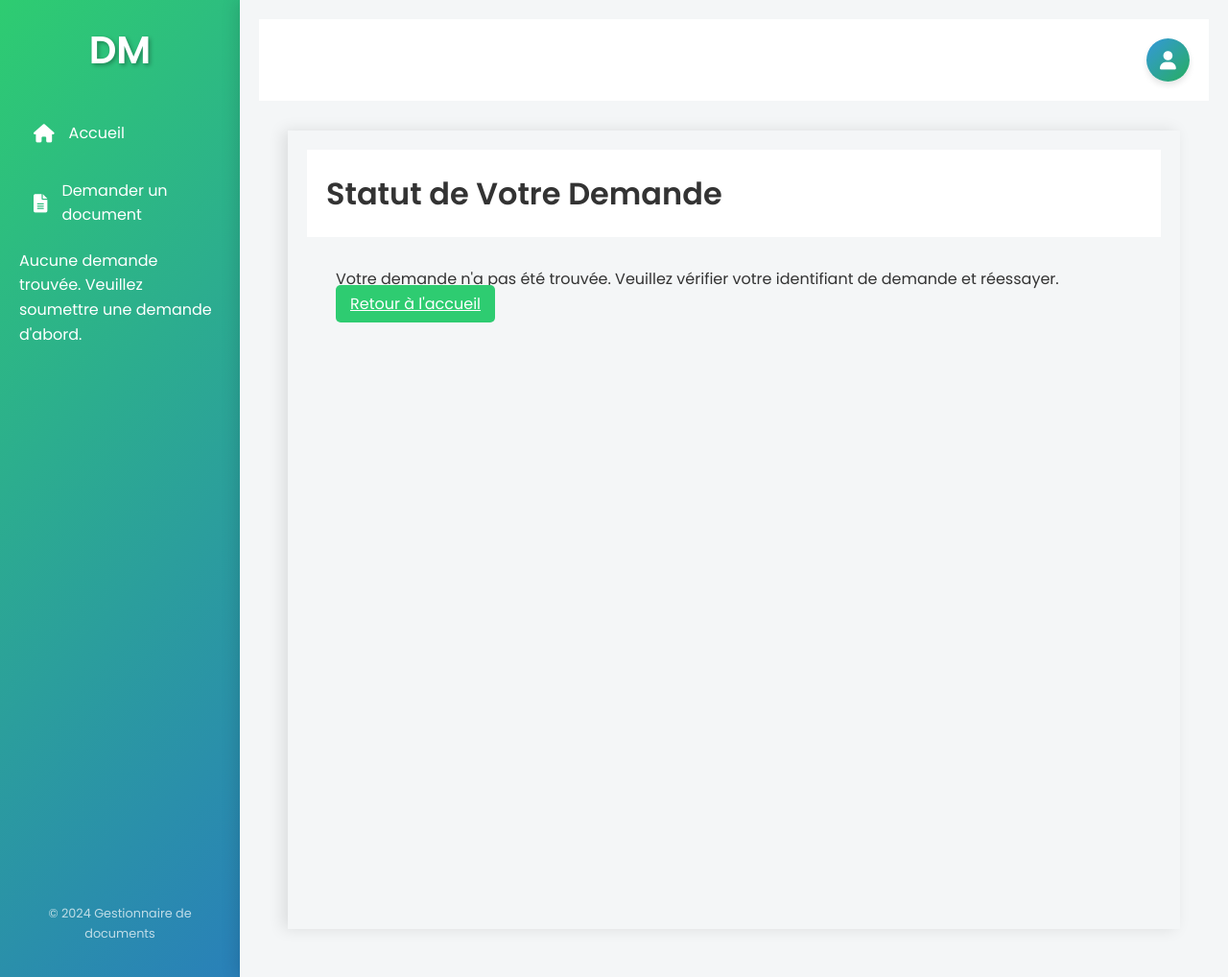
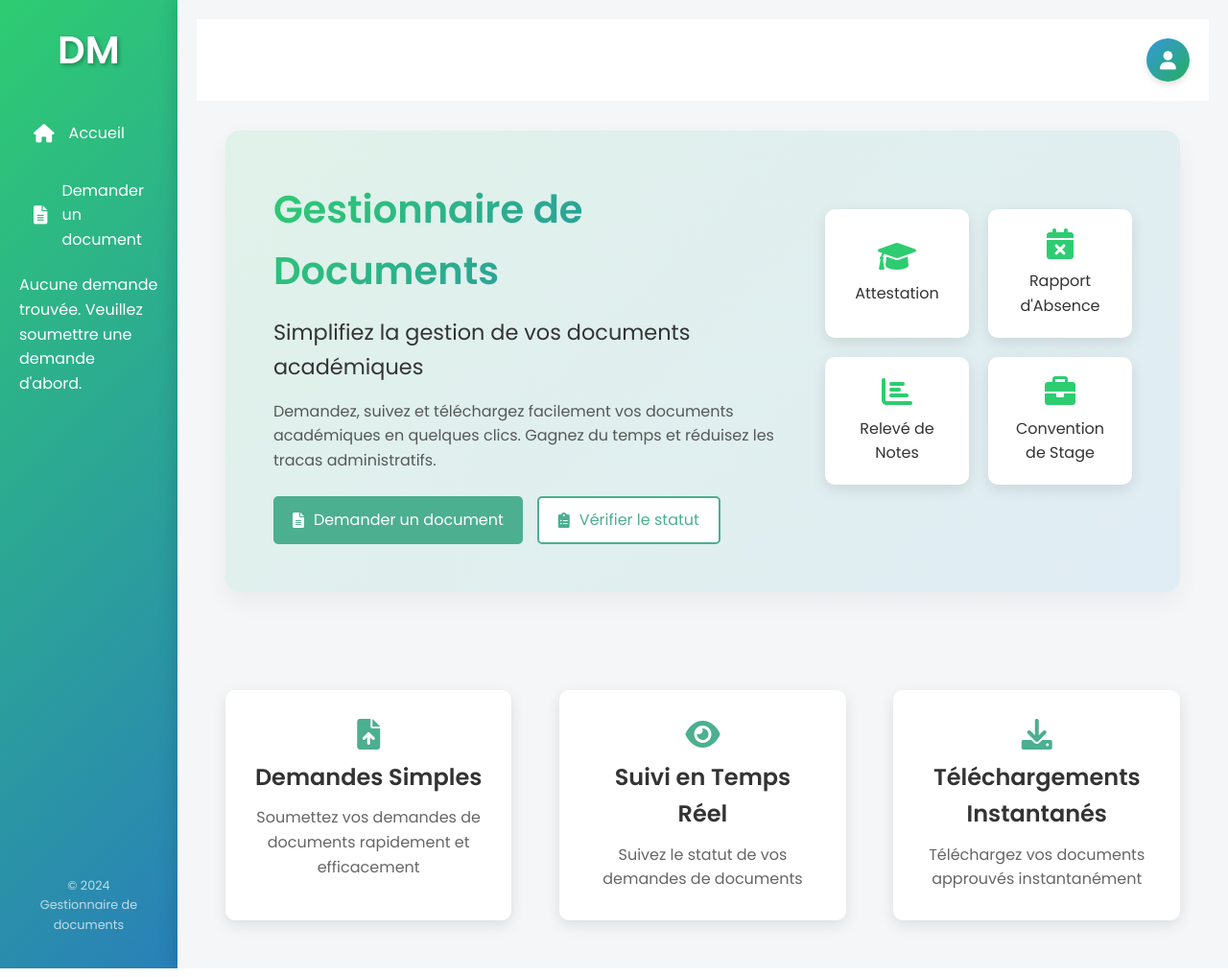
Before and after one commit to samikhalfi/document_manager, a Flask app: template app/templates/status.html in a window 1280 px wide. Shown: the whole page at 96% size. Run offline with Flask 3, Linux system fonts and the light colour scheme; the template is opened without the code that fills it, so the values that code supplies are empty.

Commit message:
Update status.html

```diff
--- a/app/templates/status.html
+++ b/app/templates/status.html
@@ -1,104 +1,63 @@
-{% extends 'base.html' %}
+{% extends "base.html" %}
 
 {% block content %}
-<div class="content-wrapper">
-    <div class="content-header">
-        <div class="header-title">
-            <h2>Statut de Votre Demande</h2>
+<div class="home-container">
+    <!-- Section Hero -->
+    <div class="home-hero">
+        <div class="hero-content">
+            <h1 class="hero-title">Gestionnaire de Documents</h1>
+            <p class="hero-subtitle">Simplifiez la gestion de vos documents académiques</p>
+            <p class="hero-description">
+                Demandez, suivez et téléchargez facilement vos documents académiques en quelques clics. Gagnez du temps et réduisez les tracas administratifs.
+            </p>
+            <div class="hero-actions">
+                <a href="/request" class="btn btn-primary">
+                    <i class="fas fa-file-alt"></i> Demander un document
+                </a>
+                <a href="/status" class="btn btn-secondary">
+                    <i class="fas fa-clipboard-list"></i> Vérifier le statut
+                </a>
+            </div>
+        </div>
+        <div class="hero-illustration">
+            <div class="document-icons1">
+                <div class="document-icon attestation">
+                    <i class="fas fa-graduation-cap"></i>
+                    <span>Attestation</span>
+                </div>
+                <div class="document-icon absence">
+                    <i class="fas fa-calendar-times"></i>
+                    <span>Rapport d'Absence</span>
+                </div>
+                <div class="document-icon grades">
+                    <i class="fas fa-chart-bar"></i>
+                    <span>Relevé de Notes</span>
+                </div>
+                <div class="document-icon internship">
+                    <i class="fas fa-briefcase"></i>
+                    <span>Convention de Stage</span>
+                </div>
+            </div>
         </div>
     </div>
 
-    <div class="content-area">
-        {% if request_data %}
-            <div class="status-container">
-                <!-- Status Section -->
-                <div class="status-content">
-                    <h3 class="status-title">Demande Soumise avec Succès</h3>
-                    <br>
-                    <p class="status-subtitle">Merci pour votre demande</p>
-                    <p class="status-description">
-                        Notre équipe est actuellement en train de traiter votre demande.
-                        Nous vous tiendrons informé de son évolution.
-                    </p>
-
-                    <div class="status-actions">
-                        <strong>Statut :</strong>
-                        <span class="status-text">{{ request_data['status'] }}</span>
-                    </div>
-                </div>
-
-                <!-- Request Details -->
-                <div class="request-details">
-                    <div><strong>Numéro de Demande :</strong> {{ request_data['request_id'] }}</div>
-                    <div><strong>Type de Document :</strong> {{ request_data['document_type'] }}</div>
-                    <div><strong>Nom :</strong> {{ request_data['name'] }}</div>
-                    <div><strong>Email :</strong> {{ request_data['email'] }}</div>
-                    <div><strong>Détails de la Demande :</strong> {{ request_data['message'] }}</div>
-                    <br>
-
-                    <!-- Additional dynamic content based on document type -->
-                    {% if request_data['document_type'] == "Attestation d'Absence" %}
-                        <div><strong>Date de Début :</strong> {{ request_data['start_date'] or "Non spécifiée" }}</div>
-                        <div><strong>Date de Fin :</strong> {{ request_data['end_date'] or "Non spécifiée" }}</div>
-                    {% elif request_data['document_type'] == "Relevé de Notes" %}
-                        <div><strong>Année :</strong> {{ request_data['year'] or "Non spécifiée" }}</div>
-                        <div><strong>Semestre :</strong> {{ request_data['semester'] or "Non spécifié" }}</div>
-                    {% elif request_data['document_type'] == "Certificat de Scolarité" %}
-                        <div><strong>Année Scolaire :</strong> {{ request_data['academic_year'] or "Non spécifiée" }}</div>
-                        <div><strong>Spécialité :</strong> {{ request_data['specialization'] or "Non spécifiée" }}</div>
-                    {% elif request_data['document_type'] == "Convention de Stage" %}
-                        <div><strong>Entreprise :</strong> {{ request_data['company'] or "Non spécifiée" }}</div>
-                        <div><strong>Durée :</strong> {{ request_data['duration'] or "Non spécifiée" }}</div>
-                    {% endif %}
-
-                    <!-- Rejection Reason -->
-                    {% if request_data['status'] == 'Rejeté' %}
-                        <div><strong>Motif de Rejet :</strong> {{ request_data['rejection_reason'] or "Aucun motif fourni." }}</div>
-                    {% endif %}
-                </div>
-                <br>
-                <!-- Actions -->
-                <div class="hero-actions">
-                    <a href="{{ url_for('main.home') }}" class="btn btn-primary">
-                        <i class="fas fa-file-alt"></i> Retour à l'accueil
-                    </a>
-                    {% if request_data['status'] == 'Approuvé' %}
-                    <a href="{{ url_for('main.download_document', filename=request_data['filename']) }}" class="btn btn-success">
-                        <i class="fas fa-download"></i> Télécharger le document
-                    </a>
-                    {% else %}
-                        <p>Votre demande n'a pas encore été approuvée. Veuillez attendre l'approbation pour télécharger.</p>
-                    {% endif %}
-
-                </div>
-
-            </div>
-            <br>
-            <!-- Info Section -->
-            <div class="feature1">
-                <i class="fas fa-clock"></i>
-                <h3>Temps de traitement estimé</h3>
-                <p>Votre demande sera traitée sous 3 à 5 jours ouvrables.</p>
-            </div>
-
-            <!-- Steps Section -->
-            <div class="steps-grid">
-                <div class="steps-item">
-                    <i class="fas fa-info-circle"></i>
-                    <span>Prochaines étapes</span>
-                </div>
-                <div class="steps-item">
-                    <i class="fas fa-envelope"></i>
-                    <span>Notification par e-mail</span>
-                </div>
-            </div>
-
-        {% else %}
-            <div class="alert alert-warning">
-                <p>Votre demande n'a pas été trouvée. Veuillez vérifier votre identifiant de demande et réessayer.</p>
-                <a href="{{ url_for('main.home') }}" class="btn btn-primary">Retour à l'accueil</a>
-            </div>
-        {% endif %}
+    <!-- Section Fonctionnalités -->
+    <div class="home-features">
+        <div class="feature">
+            <i class="fas fa-file-upload"></i>
+            <h3>Demandes Simples</h3>
+            <p>Soumettez vos demandes de documents rapidement et efficacement</p>
+        </div>
+        <div class="feature">
+            <i class="fas fa-eye"></i>
+            <h3>Suivi en Temps Réel</h3>
+            <p>Suivez le statut de vos demandes de documents</p>
+        </div>
+        <div class="feature">
+            <i class="fas fa-download"></i>
+            <h3>Téléchargements Instantanés</h3>
+            <p>Téléchargez vos documents approuvés instantanément</p>
+        </div>
     </div>
 </div>
 {% endblock %}
```
